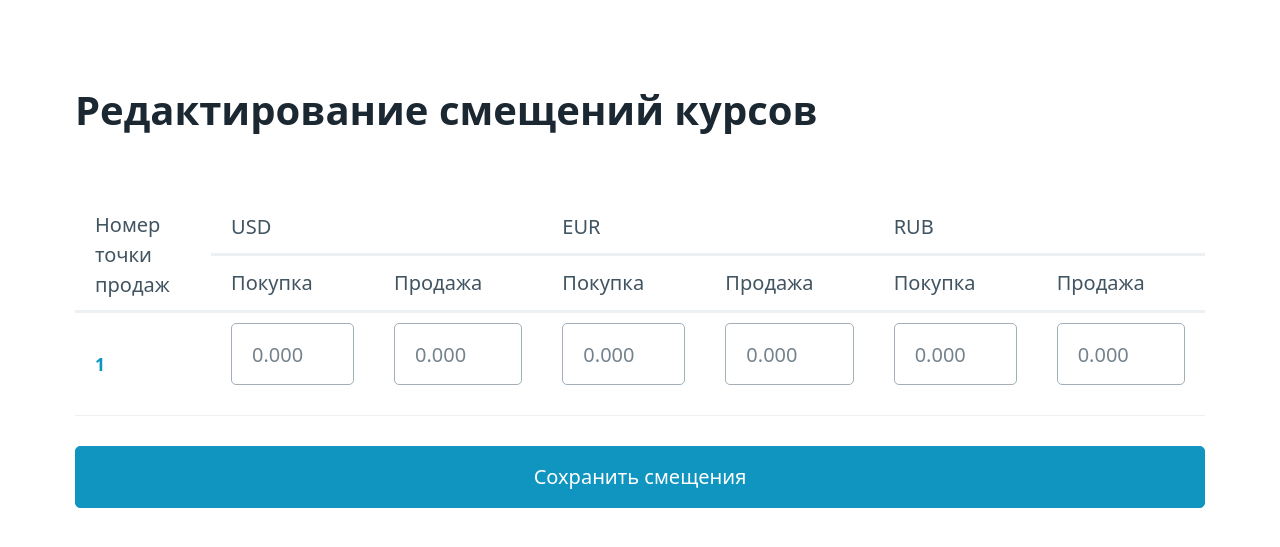
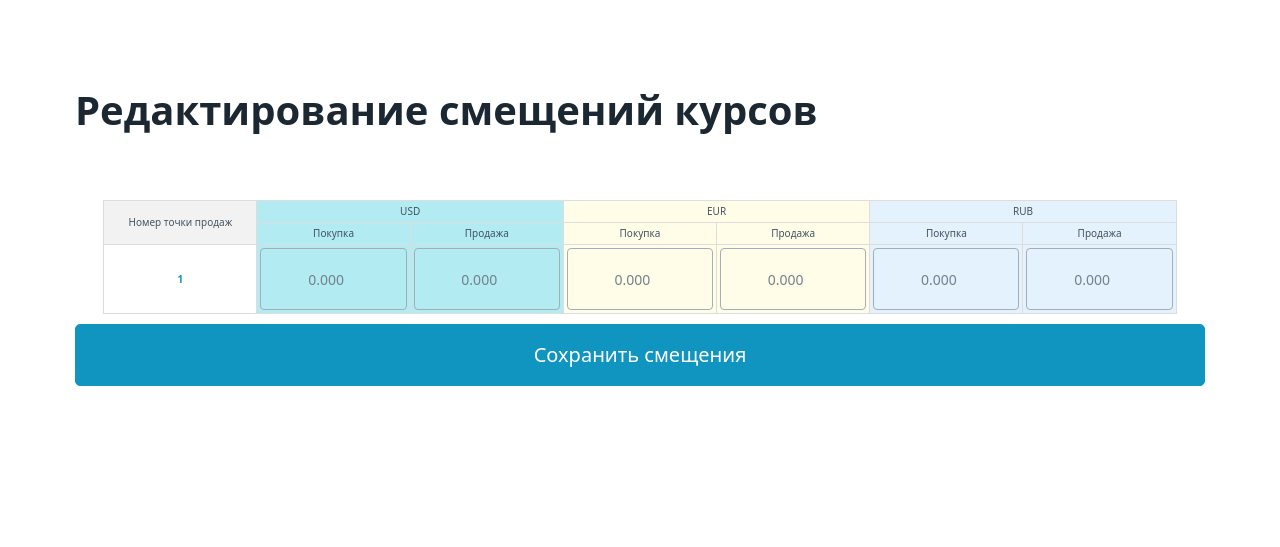
Before and after one commit to amstel1/elasticity, a FastAPI app: template templates/offset.html in a window 1280 px wide. Shown: the top 547 px of the page. Run offline with FastAPI, Linux system fonts and the light colour scheme; the template is opened without the code that fills it: most values are stand-ins (such as "Sample title", 1, 10 or a date in 2020).

Commit message:
Update offset.html

```diff
--- a/templates/offset.html
+++ b/templates/offset.html
@@ -5,14 +5,71 @@
     <meta charset="UTF-8">
     <meta name="viewport" content="width=device-width, initial-scale=1.0">
     <title>Редактирование смещений курсов</title>
+    <link rel="stylesheet" href="{{ url_for('static', path='custom___.css') }}">
+    <link rel="stylesheet" href="{{ url_for('static', path='pico.css') }}">
+</head>
+<style>
+    /* Currency group background colors */
+    .usd-group { background-color: #b2ebf2; } /* Lighter cyan for USD */
+    .eur-group { background-color: #fffde7; } /* Lighter yellow for EUR */
+    .rub-group { background-color: #e3f2fd; } /* Lighter blue for RUB */
 
-    <!-- 1. Reference to Pico CSS (or your base framework) -->
-    <link rel="stylesheet" href="https://cdn.jsdelivr.net/npm/@picocss/pico@1/css/pico.min.css">
+    /* Specific column styling for purchase/sale rates */
+    .usd-group-buy-rate { background-color: #80deea; } /* Darker cyan for USD Buy */
+    .usd-group-sell-rate { background-color: #4dd0e1; } /* Even darker cyan for USD Sell */
+    .eur-group-buy-rate { background-color: #fff59d; } /* Darker yellow for EUR Buy */
+    .eur-group-sell-rate { background-color: #ffee58; } /* Even darker yellow for EUR Sell */
+    .rub-group-buy-rate { background-color: #90caf9; } /* Darker blue for RUB Buy */
+    .rub-group-sell-rate { background-color: #42a5f5; } /* Even darker blue for RUB Sell */
 
-    <!-- 2. Reference to your custom styles -->
-    <!-- Assumes your static files are served from a 'static' directory -->
-    <link rel="stylesheet" href="{{ url_for('static', filename='styles/main.css') }}">
-</head>
+    /* Specific column styling for overlap rates */
+    .usd-group-overlap-rate { color: #00796b; } /* Teal for USD Overlap */
+    .eur-group-overlap-rate { color: #f57f17; } /* Orange for EUR Overlap */
+    .rub-group-overlap-rate { color: #1565c0; } /* Dark blue for RUB Overlap */
+
+    table {
+        width: 95%;
+        border-collapse: collapse;
+        margin: 10px auto;
+        table-layout: fixed;
+    }
+    th, td {
+        border: 1px solid #ddd;
+        padding: 3px;
+        text-align: center;
+        font-size: 10px;
+        vertical-align: middle;
+        overflow: hidden;
+        text-overflow: ellipsis;
+        white-space: nowrap;
+    }
+    th {
+        background-color: #f2f2f2;
+        white-space: normal;
+        word-break: break-word;
+    }
+    .negative-cell {
+        background-color: #f44336;
+        color: white;
+        font-weight: bold;
+    }
+    .bold-text {
+        font-weight: bold;
+    }
+    h2 {
+        padding-left: 2.5%;
+        margin-bottom: 5px;
+        margin-top: 20px;
+    }
+    td input[type="number"] {
+    /* Pico overrides for inputs inside the table */
+    padding: 4px 8px;
+    font-size: 14px;
+    text-align: center;
+    border-radius: 4px;
+    margin-bottom: 0; /* Important: remove default pico margin */
+}
+</style>
 <body>
 
     <main class="container">
```
